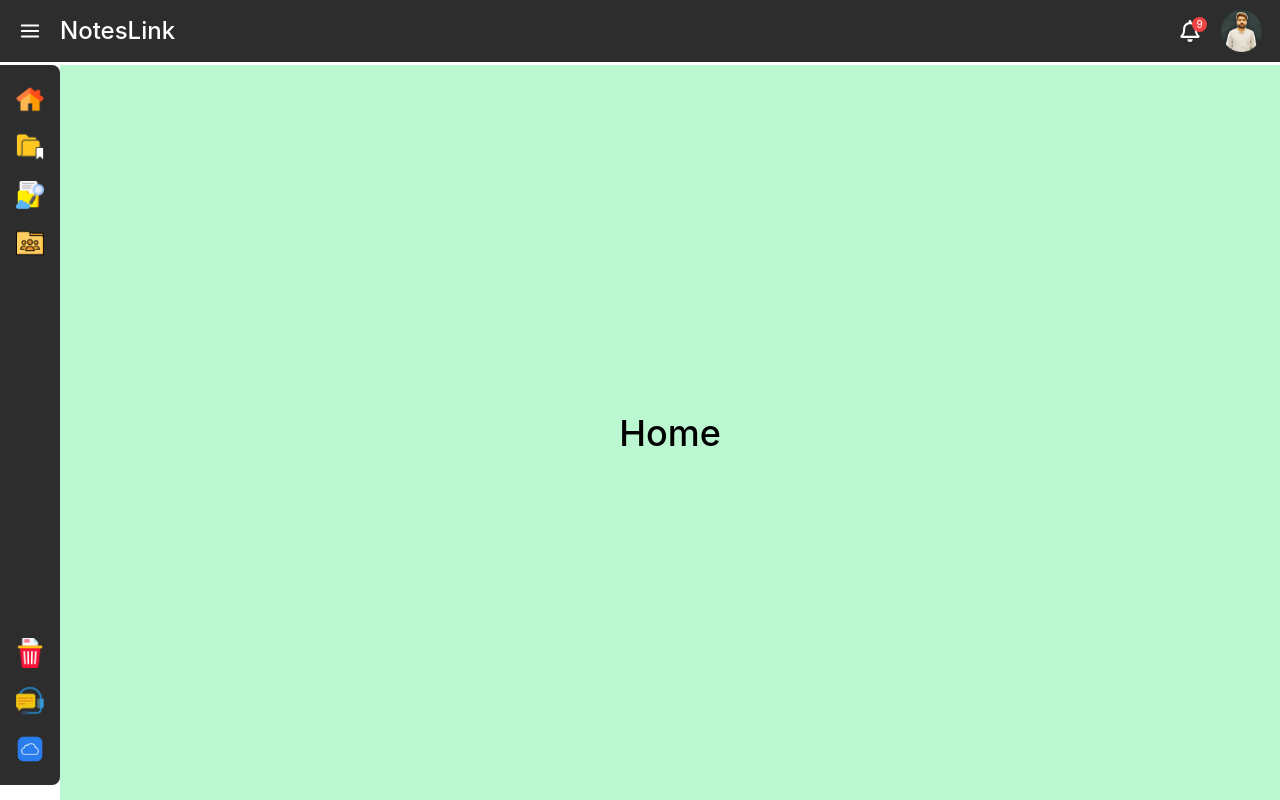
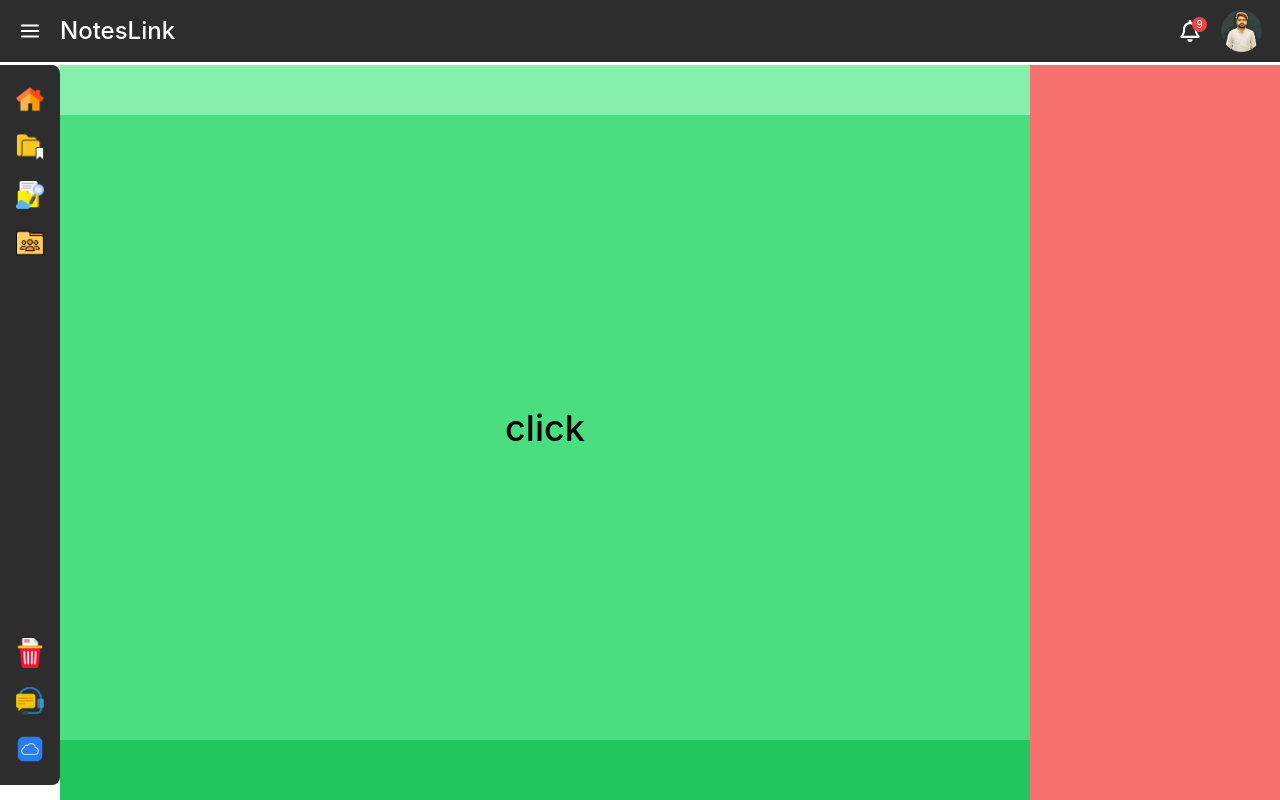
Before and after one commit to abdullahrehan/noteslink, a React (Create React App) app: page / in a window 1280 px wide. Built offline with nearby package versions, Linux system fonts and the light colour scheme.

Commit message:
home changes

```diff
--- a/src/App.js
+++ b/src/App.js
@@ -51,7 +51,7 @@ const App = () => {
 
         </div>
 
-        <div className="h-full w-full w-minus-60px">
+        <div className="h-full w-full w-minus-60px flex justify-end items-end">
 
           <Routes>
 
@@ -61,7 +61,6 @@ const App = () => {
             <Route path="/seachfiles" element={<SeachFiles />} />
 
             <Route path="/deletefiles" element={<DeleteFiles />} />
-            {/* <Route path="/complaints" element={<Complaints />} /> */}
             <Route path="/service-center" element={<ServiceCenter />} />
             <Route path="/storage" element={<Storage />} />
 
--- a/src/Pages/Home/index.js
+++ b/src/Pages/Home/index.js
@@ -1,12 +1,23 @@
-import React from "react";
+import React, { useState } from "react";
 
-function index() {
+function Index() {
   console.log("home");
+  const [closeFolderPath,setCloseFolderPath] = useState(false)
   return (
-    <div className="w-full h-full bg-green-200 center font-medium text-4xl">
-      <h4>Home</h4>
+    <div className="w-full h-full bg-green-200 flex justify-end  font-medium text-4xl">
+      {/* <h4>Home</h4> */}
+
+      <div className={`${closeFolderPath ? "w-full" :"w-minus-250px"} h-full bg-red-300 transition-all delay-70 duration-400 ease-in-out`}>
+        <div className="w-full h-[50px] bg-green-300"></div>
+        <div className="w-full h-minus-110px bg-green-400 center" onClick={()=>setCloseFolderPath(!closeFolderPath)}>click</div>
+        <div className="w-full h-[60px] bg-green-500"></div>
+      </div>
+
+      <div className={`${ closeFolderPath ?  "w-[10px]":"w-[250px]" } transition-all delay-70 duration-400 ease-in-out h-full bg-red-400`} >
+
+      </div>
     </div>
   );
 }
 
-export default index;
+export default Index;
--- a/src/index.css
+++ b/src/index.css
@@ -21,7 +21,15 @@ code {
   }
   .w-minus-60px{
     width: calc(100% - 60px);
-
+  }
+  .w-minus-250px{
+    width: calc(100% - 250px);
+  }
+  .w-minus-25px{
+    width: calc(100% - 25px);
+  }
+  .h-minus-110px{
+    height: calc(100% - 110px);
   }
 }
 
```
